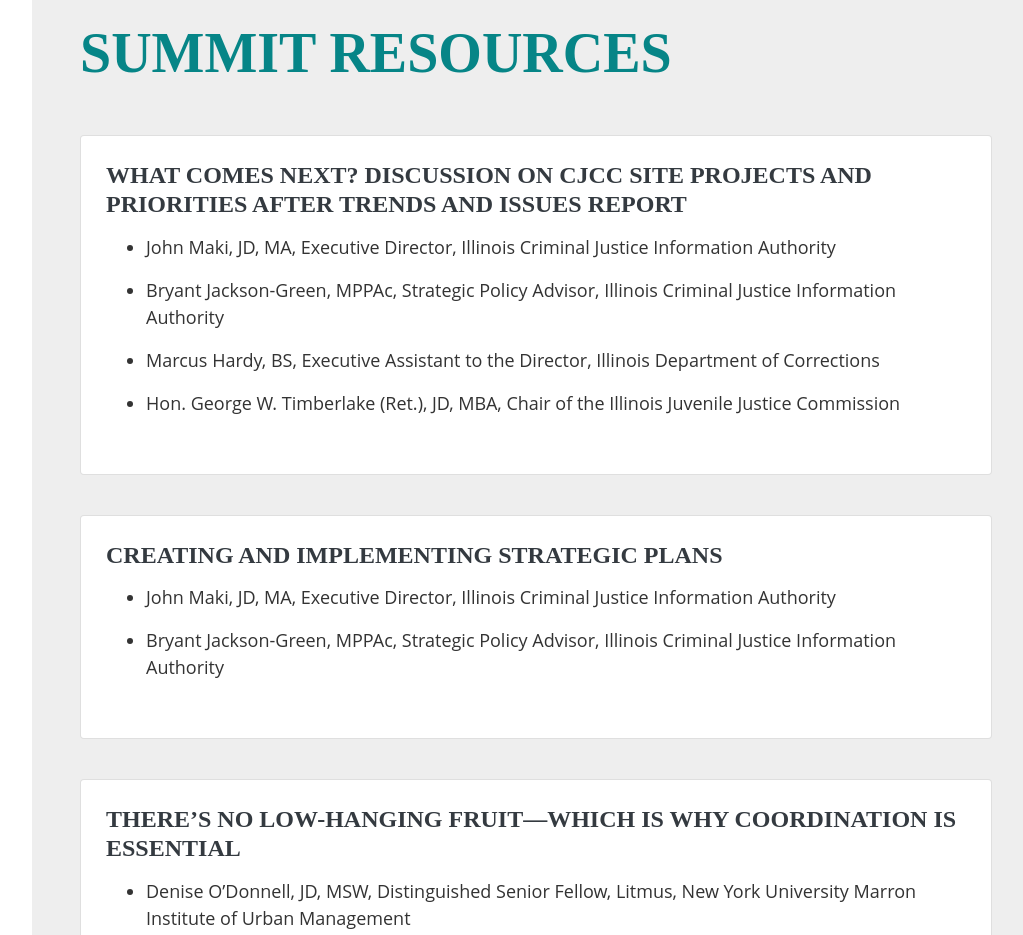
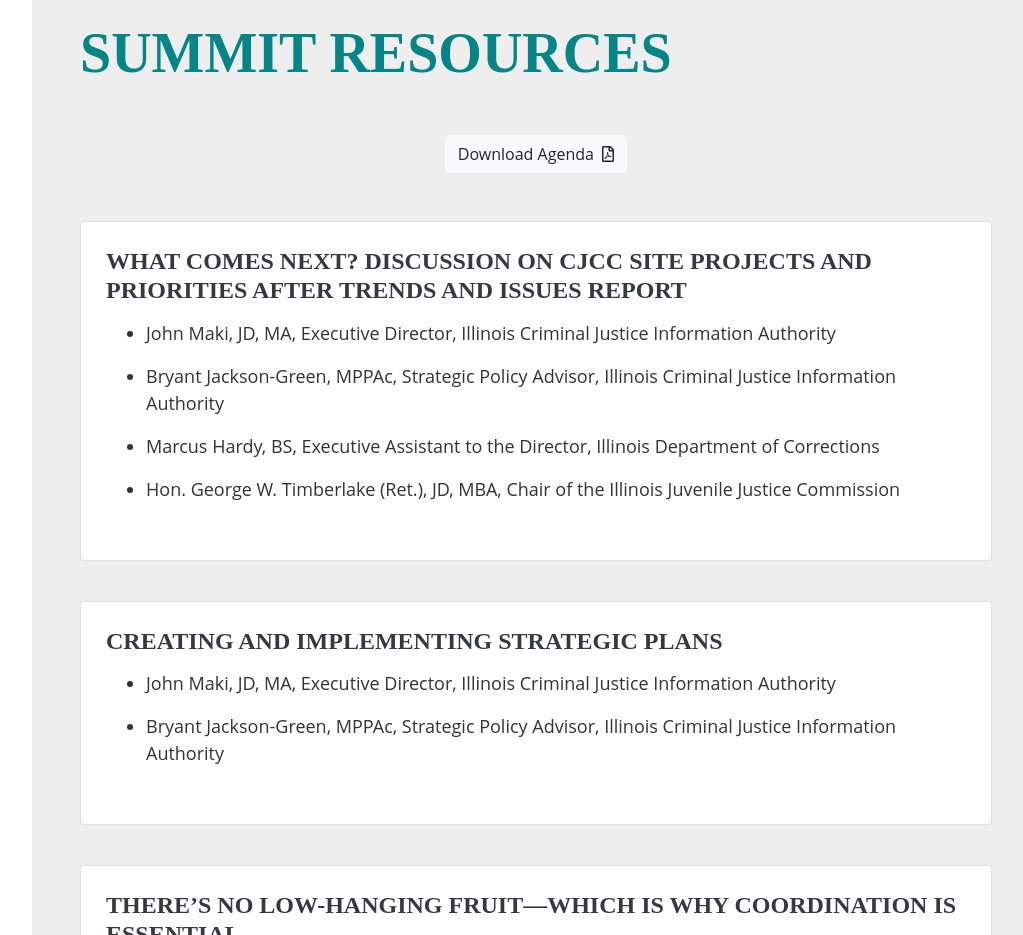
Before and after one commit to ICJIA/icjia-all-sites-summit-2018, a Vue app: page / in a window 1280 px wide. Shown: the part 6180-7115 px from the top of the page, without its empty margins (240-1263 px from the left). Built offline with nearby package versions, Linux system fonts and the light colour scheme.

Commit message:
Add agenda to resources page

```diff
--- a/src/components/Home.vue
+++ b/src/components/Home.vue
@@ -251,7 +251,13 @@
       <section class="content-section p-3 p-lg-5 d-flex flex-column" id="resources">
         <div class="my-auto">
           <h2 class="mb-5 primary">Summit Resources</h2>
+          <div class="text-center mt-3">
+            <a class="btn btn-light mb-5" href="/static/2018 Summit Agenda.pdf">Download Agenda&nbsp;
+              <i class="far fa-file-pdf"></i>
+            </a>
+          </div>
           <div class="d-flex flex-column flex-md-row mb-5">
+
             <div class="mr-auto">
               <div class="card presentation first">
                 <h4 class="first" id="what-comes-next-discussion-on-cjcc-site-projects-and-priorities-after-trends-and-issues-report">What Comes Next? Discussion on CJCC Site Projects and Priorities after Trends and Issues Report</h4>
```
